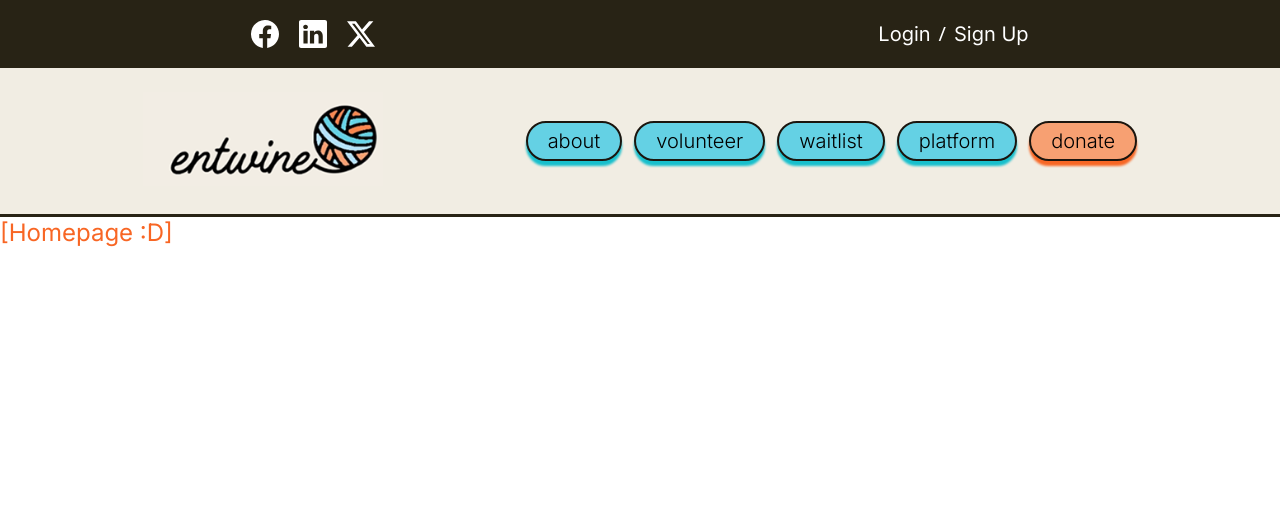
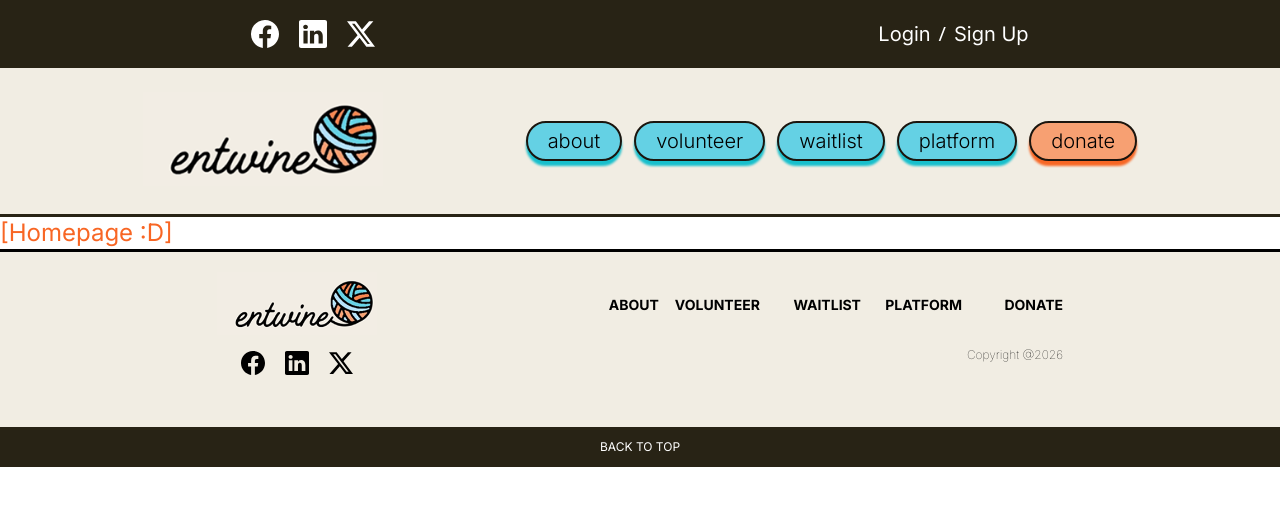
Before and after one commit to teamentwine/entwine-website, a Next.js app: page / in a window 1280 px wide. Shown: the top 506 px of the page. Built offline with nearby package versions, Linux system fonts and the light colour scheme.

Commit message:
footer component

```diff
--- a/src/app/globals.css
+++ b/src/app/globals.css
@@ -13,7 +13,7 @@
   }
 }
 @theme {
-  --color-choco: #86563c;
+
   /* Fonts */
   --font-body: "Inter", sans-serif;
 
@@ -147,3 +147,8 @@
   py-0 px-0
   sm:text-2xl xxs:text-xl
 }
+/* footer links  */
+.social-link-footer-icon{
+  @apply
+  md:w-6 sm:w-6 xs:w-5 xxs:w-4
+}
--- a/src/components/Footer.tsx
+++ b/src/components/Footer.tsx
@@ -1,7 +1,65 @@
+'use client'
+import Image from "next/image";
+import logo from "../assets/logo.png";
+import Link from "next/link";
 export default function Footerbar () {
+
+
+    const scrollToTopofPage = () =>{
+        window.scrollTo({
+            top: 0,
+            left:0,
+            behavior: 'smooth'
+        });
+    };
+
+
+
     return(
-        <div>
+        <section id="footer" className="bg-background-base flex flex-col">
+            <div className="border-t-3 flex md:flex-row xxs:flex-col xxs:items-center xxs:space-y-8 xxs:py-5 md:px-5 xxs:px-10 md:justify-evenly">
+                {/* logo + socials */}
+                <div className="logo-socials-container flex flex-col items-center md:space-y-4 xxs:space-y-8">
+                    <Image src={logo} alt="logo image" className="md:w-40 sm:w-50 xxs:w-40"/>
+                    <div className="social-icons flex md:space-x-5 xxs:space-x-10">
+                       {/* Facebook Link */}
+                        <Link href="#" className="social-link-footer-icon">
+                            <svg xmlns="http://www.w3.org/2000/svg" className="bi bi-facebook svg font-dark-text" viewBox="0 0 16 16">
+                                <path d="M16 8.049c0-4.446-3.582-8.05-8-8.05C3.58 0-.002 3.603-.002 8.05c0 4.017 2.926 7.347 6.75 7.951v-5.625h-2.03V8.05H6.75V6.275c0-2.017 1.195-3.131 3.022-3.131.876 0 1.791.157 1.791.157v1.98h-1.009c-.993 0-1.303.621-1.303 1.258v1.51h2.218l-.354 2.326H9.25V16c3.824-.604 6.75-3.934 6.75-7.951"/>
+                            </svg>
+                        </Link>
+                        {/* LinkedIn Link */}
+                        <Link href="#" className="social-link-footer-icon">
+                            <svg xmlns="http://www.w3.org/2000/svg"className="bi bi-linkedin svg font-dark-text" viewBox="0 0 16 16">
+                                <path d="M0 1.146C0 .513.526 0 1.175 0h13.65C15.474 0 16 .513 16 1.146v13.708c0 .633-.526 1.146-1.175 1.146H1.175C.526 16 0 15.487 0 14.854zm4.943 12.248V6.169H2.542v7.225zm-1.2-8.212c.837 0 1.358-.554 1.358-1.248-.015-.709-.52-1.248-1.342-1.248S2.4 3.226 2.4 3.934c0 .694.521 1.248 1.327 1.248zm4.908 8.212V9.359c0-.216.016-.432.08-.586.173-.431.568-.878 1.232-.878.869 0 1.216.662 1.216 1.634v3.865h2.401V9.25c0-2.22-1.184-3.252-2.764-3.252-1.274 0-1.845.7-2.165 1.193v.025h-.016l.016-.025V6.169h-2.4c.03.678 0 7.225 0 7.225z"/>
+                            </svg>
+                        </Link>
+                        {/* Twitter X Link */}
+                        <Link href="#" className="social-link-footer-icon">
+                            <svg xmlns="http://www.w3.org/2000/svg" className="bi bi-twitter-x svg font-dark-text" viewBox="0 0 16 16">
+                                <path d="M12.6.75h2.454l-5.36 6.142L16 15.25h-4.937l-3.867-5.07-4.425 5.07H.316l5.733-6.57L0 .75h5.063l3.495 4.633L12.601.75Zm-.86 13.028h1.36L4.323 2.145H2.865z"/>
+                            </svg>
+                        </Link>
+                    </div>
+                </div>
+                <div className="md:space-y-8 xxs:space-y-5 flex flex-col">
+                    {/* menu links */}
+                    <div className="link-grid-container xxs:grid md:grid-cols-5 xxs:grid-cols-3 items-center md:text-right md:gap-4 xxs:gap-10 font-body md:text-sm sm:text-lg xs:text-sm xxs:text-xs font-bold uppercase">
+                        <Link href="#"><p>about</p></Link>
+                        <Link href="#"><p>volunteer</p></Link>
+                        <Link href="#"><p>waitlist</p></Link>
+                        <Link href="#"><p>platform</p></Link>
+                        <Link href="#"><p>donate</p></Link>
+                    </div>
+                    {/* copyright*/}
+                    <p className="font-body font-thin xxs:text-xs md:self-end xxs:self-center xxs:pb-5">Copyright @2026</p>
+                </div>
+            </div>
 
-        </div>
+            {/* Back to Top link */}
+            <div className="backtop-link-container bg-background-dark w-full flex flex-col items-center xxs:py-3">
+                <Link href="#" onClick={scrollToTopofPage}><p className="font-body text-white xxs:text-xs">BACK TO TOP</p></Link>
+            </div>
+        </section>
     )
 }
```
